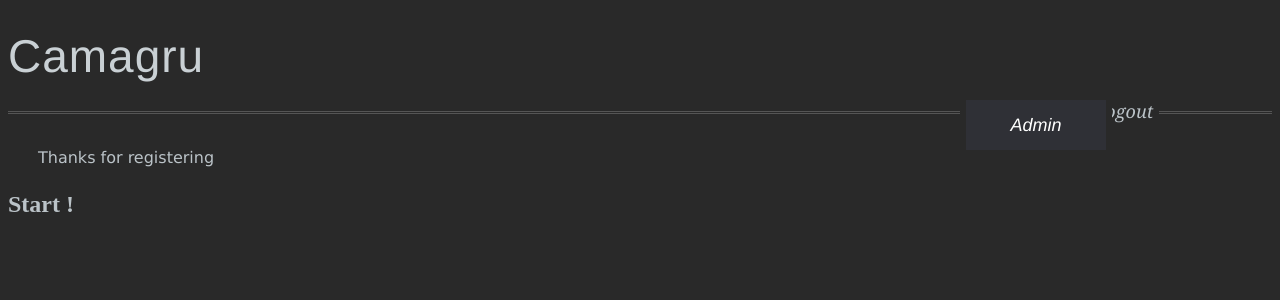
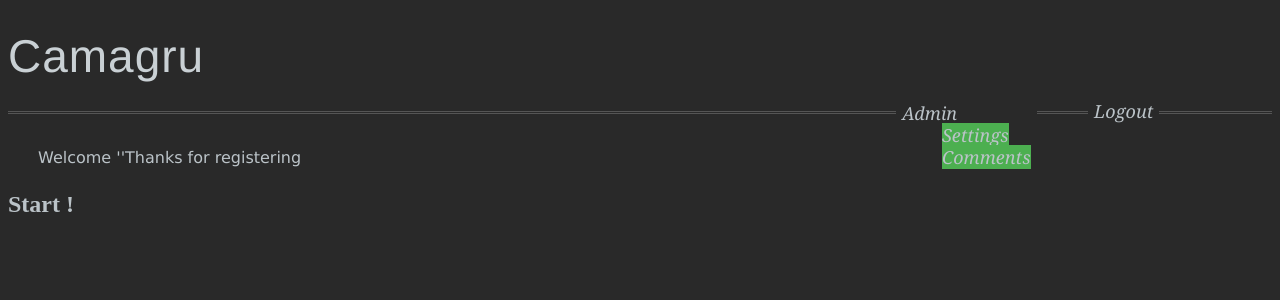
Before and after one commit to tiphainebln/kmagru, a PHP site: page /profile.php in a window 1280 px wide. Shown: the top 300 px of the page. Run offline with PHP 8.4, Linux system fonts and the light colour scheme; data that the repository does not hold is empty.

Commit message:
css profile page

```diff
--- a/index.css
+++ b/index.css
@@ -155,115 +155,36 @@
     text-decoration: none;
 }
 
-.admin {
+#menu {
     color: #bbc3c8;
     background: #292929;
     font-family: 'Georgia', serif;
     font-style: italic;
     font-size: 18px;
     line-height: 22px;
-    left: 75%;
+    left: 70%;
     padding: 10px 6px 8px;
     position: absolute;
-    top: 90px;
+    top: 74px;
     text-decoration: none;
 }
 
-/*Strip the ul of padding and list styling*/
-ul {
-    list-style-type:none;
-    margin:0;
-    padding:0;
-    position: absolute;
+#menu li{
+    display: inline-block;
+    margin-right: 10%;
 }
-/*Create a horizontal list with spacing*/
-li {
-    display:inline-block;
-    float: left;
-    margin-right: 1px;
+#menu ul li{
+    display: inherit;
 }
-/*Style for menu links*/
-li a {
-    display:block;
-    min-width:140px;
-    height: 50px;
-    text-align: center;
-    line-height: 50px;
-    font-family: "Helvetica Neue", Helvetica, Arial, sans-serif;
-    color: #fff;
-    background: #2f3036;
-    text-decoration: none;
-}
-/*Hover state for top level links*/
-li:hover a {
-    background: #19c589;
-}
-/*Style for dropdown links*/
-li:hover ul a {
-    background: #f3f3f3;
-    color: #2f3036;
-    height: 40px;
-    line-height: 40px;
-}
-/*Hover state for dropdown links*/
-li:hover ul a:hover {
-    background: #19c589;
-    color: #fff;
-}
-/*Hide dropdown links until they are needed*/
-li ul {
-    display: none;
-}
-/*Make dropdown links vertical*/
-li ul li {
-    display: block;
-    float: none;
-}
-/*Prevent text wrapping*/
-li ul li a {
-    width: auto;
-    min-width: 100px;
-    padding: 0 20px;
-}
-/*Display the dropdown on hover*/
-ul li a:hover + .hidden, .hidden:hover {
+
+#menu li:hover ul{
     display: block;
 }
-/*Style 'show menu' label button and hide it by default*/
-.show-menu {
-    font-family: "Helvetica Neue", Helvetica, Arial, sans-serif;
-    text-decoration: none;
-    color: #fff;
-    background: #19c589;
-    text-align: center;
-    padding: 10px 0;
-    display: none;
+
+.grey {
+    background-color: #4CAF50;
 }
-/*Hide checkbox*/
-input[type=checkbox]{
-    display: none;
+
+#menu .grey:hover{
+    color: #4CAF50;
 }
-/*Show menu when invisible checkbox is checked*/
-input[type=checkbox]:checked ~ #menu{
-    display: block;
-}
-/*Responsive Styles*/
-@media screen and (max-width : 760px){
-    /*Make dropdown links appear inline*/
-    ul {
-        position: static;
-        display: none;
-    }
-    /*Create vertical spacing*/
-    li {
-        margin-bottom: 1px;
-    }
-    /*Make all menu links full width*/
-    ul li, li a {
-        width: 100%;
-    }
-    /*Display 'show menu' link*/
-    .show-menu {
-        display:block;
-    }
-}
--- a/profile.php
+++ b/profile.php
@@ -23,20 +23,20 @@
   <div class="logout">
     <a href="logout.php">Logout</a>
   </div>
-<nav>
-  <li>
-  <div class="admin">
-    <a href="">Admin</a>
-     <ul class="hidden">
-        <li><a href="">Settings</a></li>
-        <li><a href="">Comments</a></li>
+  <ul id="menu">
+    <li class="panel">
+    <span><a href="">Admin</a></span>
+     <ul class="choix">
+        <li><a class="grey" href="#">Settings</a></li>
+        <li><a class="grey" href="#">Comments</a></li>
       </ul>
+    </ul>
     </li>
   </div>
-</nav>
   <p>
     <?php if ($_SESSION['active'] = 1) {
-   echo "Thanks for registering";
+    echo "Welcome '" . $username . "'";
+    echo "Thanks for registering";
 }
 else {
    echo "You must log in before viewing your profile page!";} ?>
```
